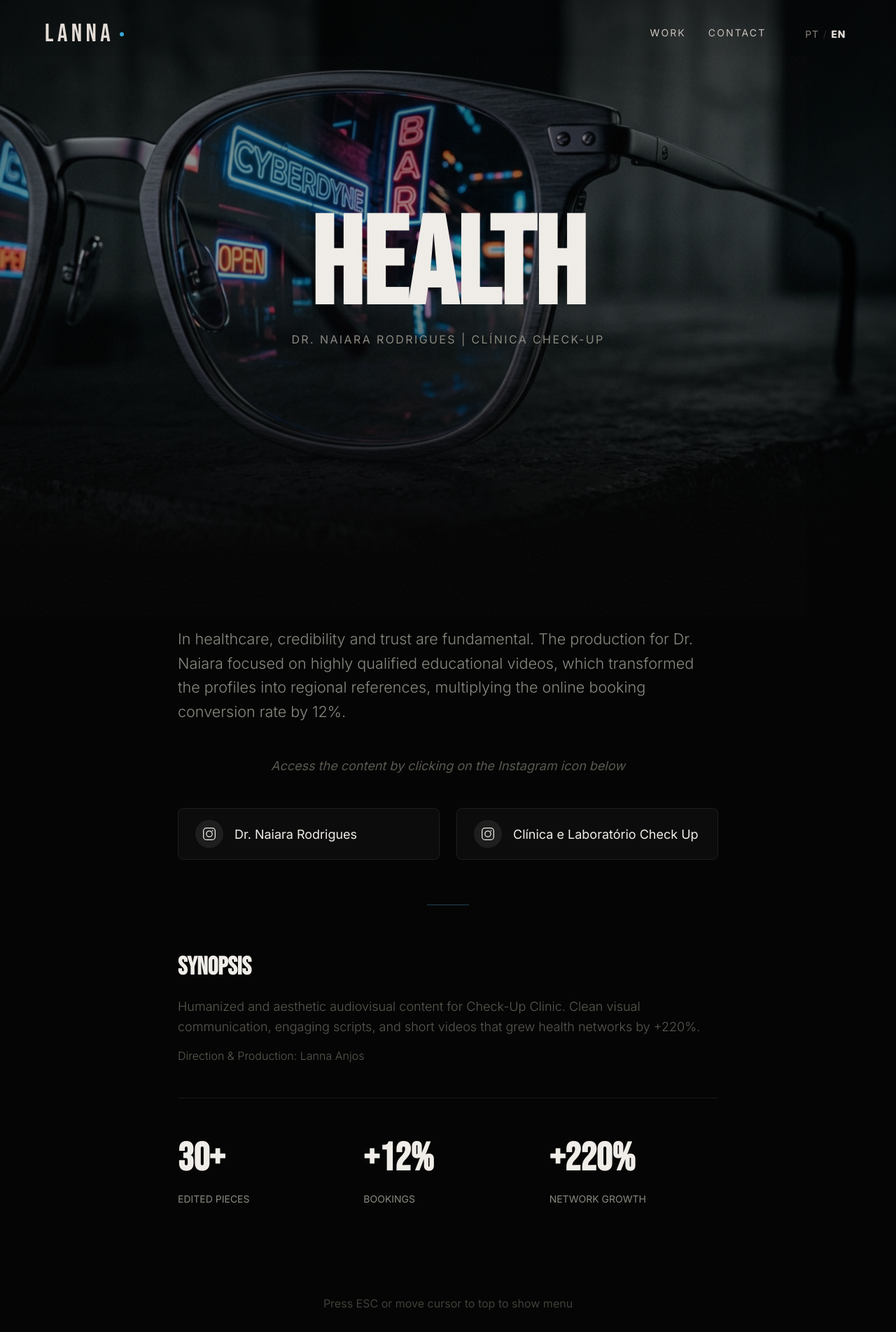
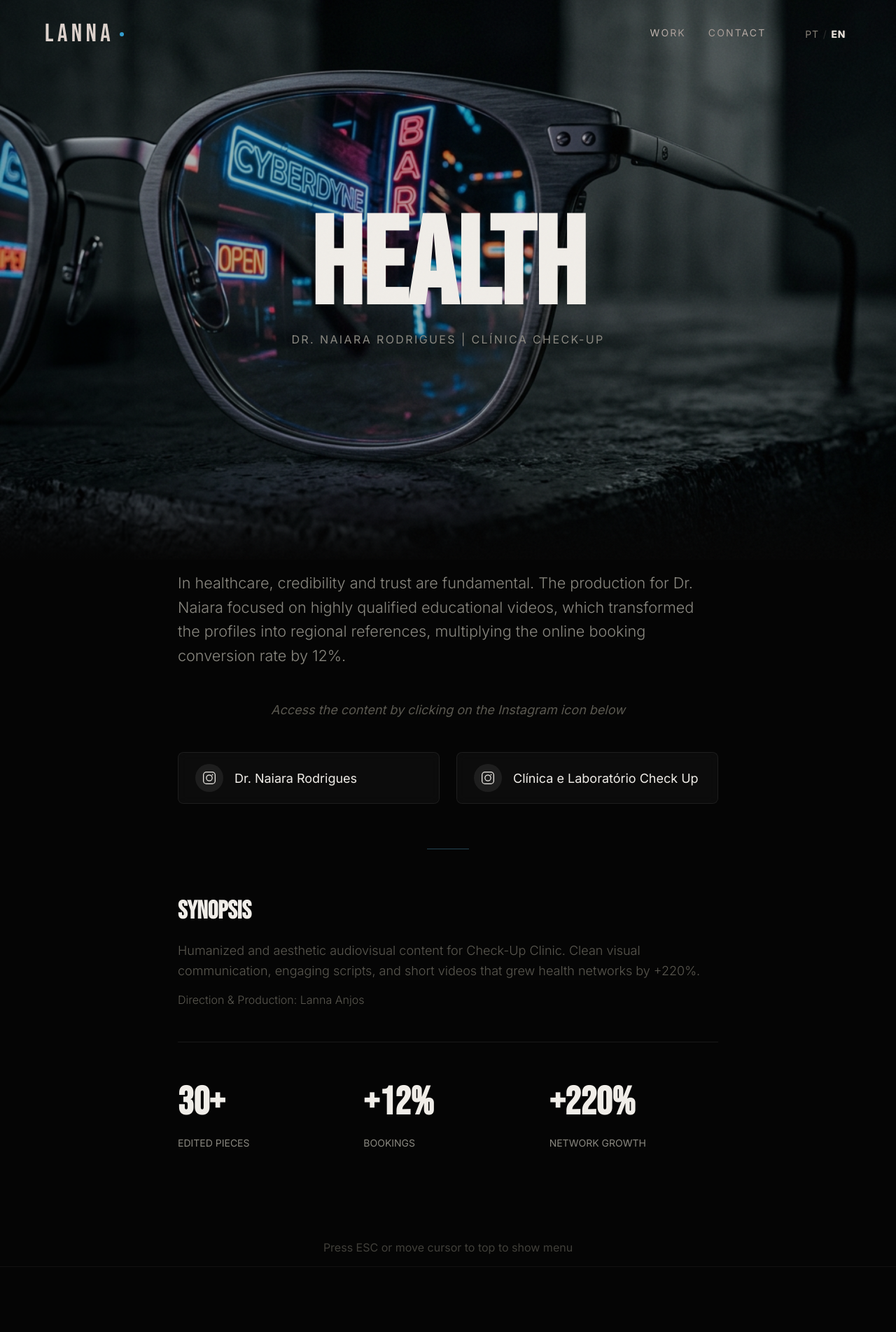
Before and after one commit to wesleycaiadev/portifolio-lanna, a Next.js app: page /case-study/clinica-e-laboratorio-check-up in a window 1280 px wide. Shown: the top 1904 px of the page at 70% size. Built offline with nearby package versions, Linux system fonts and the light colour scheme.

Commit message:
fix(ui): remove gap preto gigante nos case studies e remove cursor customizado que causava flickering

```diff
--- a/src/app/case-study/[slug]/CaseStudy.module.css
+++ b/src/app/case-study/[slug]/CaseStudy.module.css
@@ -1,13 +1,13 @@
 /* Hero section - fullscreen with video background */
 .heroSection { position: relative; height: 100vh; width: 100%; display: flex; align-items: center; justify-content: center; overflow: hidden; }
 .heroVideo { position: absolute; width: 100%; height: 100%; object-fit: cover; opacity: 0.7; }
-.heroGradient { position: absolute; inset: 0; background: linear-gradient(to top, rgba(5,5,5,1) 0%, rgba(5,5,5,0.3) 40%, rgba(5,5,5,0.1) 60%, rgba(5,5,5,0.5) 100%); }
+.heroGradient { position: absolute; inset: 0; background: linear-gradient(to top, rgba(5,5,5,1) 0%, transparent 15%); }
 .heroContent { position: relative; z-index: 10; text-align: center; padding: var(--space-4); }
 .heroTitle { font-family: var(--font-display); font-size: var(--text-hero); color: var(--text-primary); line-height: 0.9; text-transform: uppercase; margin-bottom: var(--space-3); }
 .heroSubtitle { font-family: var(--font-body); font-size: var(--text-sm); color: var(--text-secondary); letter-spacing: var(--tracking-ultra); text-transform: uppercase; }
 
 /* Content section */
-.contentSection { max-width: 900px; margin: 0 auto; padding: var(--space-24) var(--margin-cinematic); }
+.contentSection { max-width: 900px; margin: 0 auto; padding: var(--space-4) var(--margin-cinematic); z-index: 10; position: relative; }
 
 /* Body text - the real project description */
 .bodyText { font-family: var(--font-body); font-size: var(--text-lg); color: var(--text-secondary); line-height: var(--leading-relaxed); font-weight: 300; margin-bottom: var(--space-12); white-space: pre-line; }
--- a/src/app/layout.tsx
+++ b/src/app/layout.tsx
@@ -28,7 +28,6 @@ export default function RootLayout({
 
         <LanguageProvider>
           <DynamicThemeProvider>
-            <MagneticCursor />
             <Nav />
             {children}
             <Footer />
```
